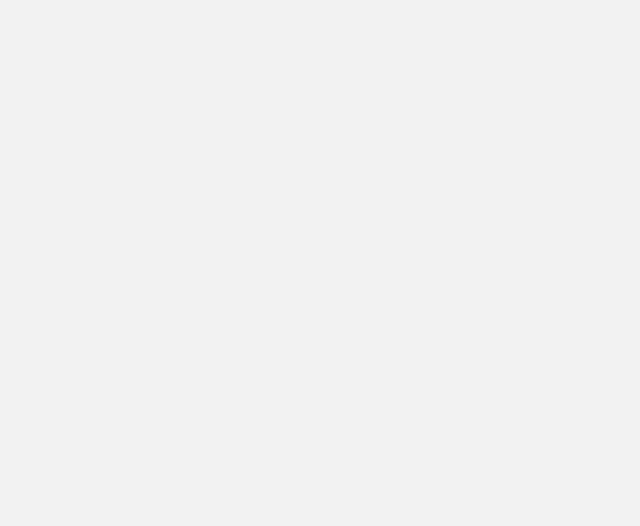
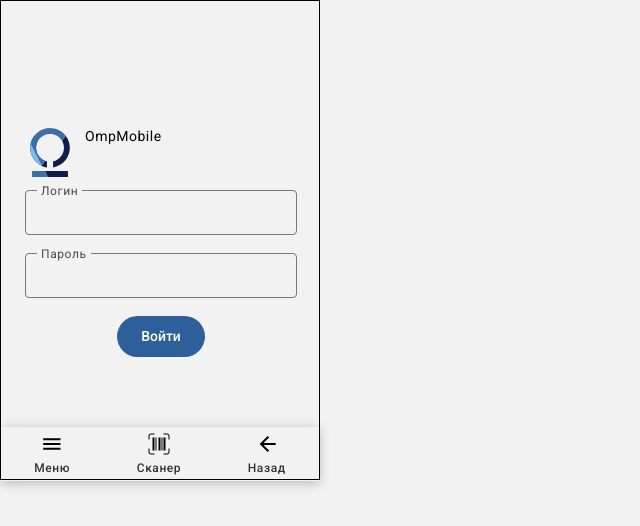
Before and after one commit to romanrogol/academy_digital, a React (Vite) app: page /Autorization in a window 1280 px wide. Before the commit this address had no page. Shown: the top 526 px of the page, without its empty margins (0-640 px from the left). Built offline with nearby package versions, Linux system fonts and the light colour scheme; the HTML template or start-up script is replaced by a standard one.

Commit message:
updated autorization

```diff
--- a/src/components/AppRouts/AppRouts.tsx
+++ b/src/components/AppRouts/AppRouts.tsx
@@ -20,12 +20,14 @@ import ElementVZNEdit from "../ElementVZNEdit/ElementVZNEdit";
 import ElementVZNAdd from "../ElementVZNAdd/ElementVZNAdd";
 import ModalScan from "../ModalScan/ModalScan";
 import ModalListDepartments from "../ModalListDepartments/ModalListDepartments";
+import { Autorization } from "../../page/Autorization/Autorization";
 
 const AppRouts: FC = () => {
   return (
     <div className="wrapper">
       <Routes>
         <Route path="/" element={<Home />} />
+        <Route path="/Autorization" element={<Autorization />} />
         <Route path="/setting" element={<Setting />} />
         <Route path="/task" element={<Tasks />} />
         <Route path="/record" element={<Record />} />
--- a/src/page/Autorization/Autorization.css
+++ b/src/page/Autorization/Autorization.css
@@ -10,7 +10,7 @@ border: 1px solid #000000
 .autorization-main {
     display:flex;
     flex-direction: column;
-
+    justify-content: center;
     width: 320px;
 height: 426px;
 padding: 0px 24px 0px 24px;
@@ -55,9 +55,19 @@ color: #000000;
 }
 
 .autorization-main-inputarea {
+    display:flex;
+    flex-direction: column;
     width: 272px;
 height:110px;
 gap: 8px;
 opacity: 0px;
 
 }
+
+.button__primary {
+    align-self: center;
+}
+
+.footer {
+    position:static;
+}
--- a/src/page/Autorization/Autorization.tsx
+++ b/src/page/Autorization/Autorization.tsx
@@ -4,6 +4,8 @@ import { useNavigate } from "react-router-dom";
 import './Autorization.css';
 import autorizationMainLogo from './Autorization_icons/autorization-main-logo.svg';
 import Button from "../../components/ui/Button/Button";
+import Input from "../../components/ui/Input/Input";
+import Footer from "../../components/Footer/Footer";
 
 export const Autorization: React.FC = () => {
     const [login, setLogin] = useState<string>("");
@@ -30,7 +32,7 @@ export const Autorization: React.FC = () => {
 
             if (authToken) {
                 localStorage.setItem("authToken", authToken);
-                navigate("/main");
+                navigate("/");
             } else {
                 setError("Токен не найден в ответе.");
             }
@@ -51,32 +53,29 @@ export const Autorization: React.FC = () => {
                     </div>
                 </div>
                 <form className="autorization-main-inputarea" onSubmit={handleLogin}>
-                    <fieldset className="form-number">
-                        <legend className="legend"><p>Логин</p></legend>
-                        <input
+                        <Input
+                            htmlFor="loginInput"
+                            textLabel="Логин"
                             type="text"
-                            id="numberInput"
-                            name="numberInput"
-                            value={login}
-                            onChange={(e) => setLogin(e.target.value)}
+                            name="loginInput"
+                            setInitInputValue={setLogin}
                         />
-                    </fieldset>
-                    <fieldset className="form-number">
-                        <legend className="legend"><p>Пароль</p></legend>
-                        <input
+                        <Input
+                            htmlFor="passwordInput"
+                            textLabel="Пароль"
                             type="password"
-                            id="senderInput"
-                            name="senderInput"
-                            value={password}
-                            onChange={(e) => setPassword(e.target.value)}
+                            name="passwordInput"
+                            setInitInputValue={setPassword}
                         />
-                    </fieldset>
+                    <Button
+                        className="form__btn button__primary"
+                        type="submit"
+                        buttonText = 'Войти'
+                         />
                     {error && <div className="error-message">{error}</div>}
-                    <Button className="form-btn"
-                         type="submit"  buttonText = 'Войти'/>
-
                 </form>
             </div>
+            <Footer />
         </div>
     );
 };
```
